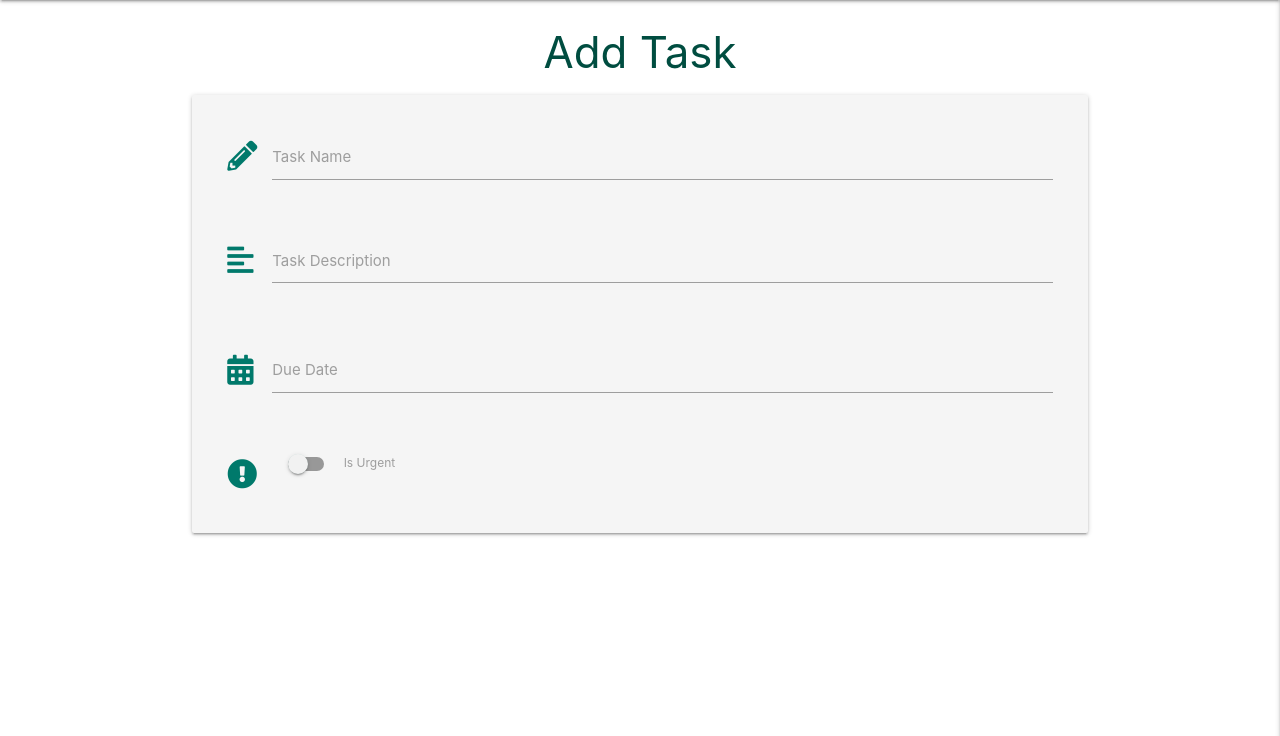
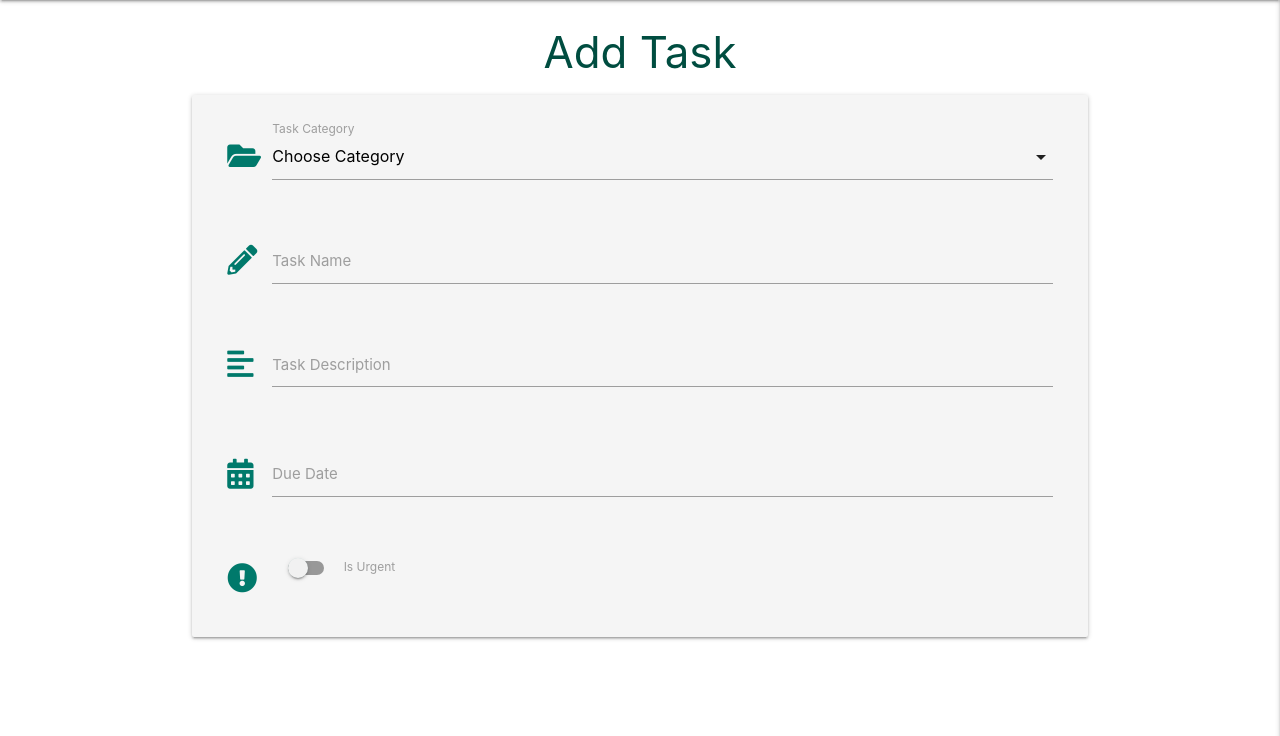
Before and after one commit to SRay-2020/flask-task-manager-project, a Flask app: page /add_task in a window 1280 px wide. Shown: the part 64-800 px from the top of the page. Run offline with Flask 2, Linux system fonts and the light colour scheme; data that the repository does not hold is empty; some libraries are stand-ins or nearby versions.

Commit message:
Add categories dropdown

```diff
--- a/app.py
+++ b/app.py
@@ -99,7 +99,8 @@ def logout():
 
 @app.route("/add_task")
 def add_task():
-    return render_template("add_task.html")
+    categories = mongo.db.categories.find().sort("category_name", 1)
+    return render_template("add_task.html", categories=categories)
 
 
 if __name__ == "__main__":
--- a/static/js/script.js
+++ b/static/js/script.js
@@ -2,6 +2,7 @@ $(document).ready(function () {
     $(".sidenav").sidenav({edge: "right"});
     $('.collapsible').collapsible();
     $('.tooltipped').tooltip();
+    $('select').formSelect();
     $('.datepicker').datepicker({
         format: "dd mmmm, yyyy",
         yearRange: 3,
--- a/templates/add_task.html
+++ b/templates/add_task.html
@@ -5,6 +5,18 @@
 
     <div class="row card-panel grey lighten-4">
         <form class="col s12" method="POST" action="">
+            <div class="row">
+                <div class="input-field col s12">
+                    <i class="fas fa-folder-open prefix teal-text text-darken-2"></i>
+                    <select id="category_name" name="category_name" class="validate" required>
+                        <option value="" disabled selected>Choose Category</option>
+                        {% for category in categories %}
+                            <option value="{{ category.category_name }}">{{ category.category_name }}</option>
+                        {% endfor %}
+                    </select>
+                    <label>Task Category</label>
+                </div>
+            </div>
             <div class="row">
                 <div class="input-field col s12">
                     <i class="fas fa-pencil-alt prefix teal-text text-darken-2"></i>
```
